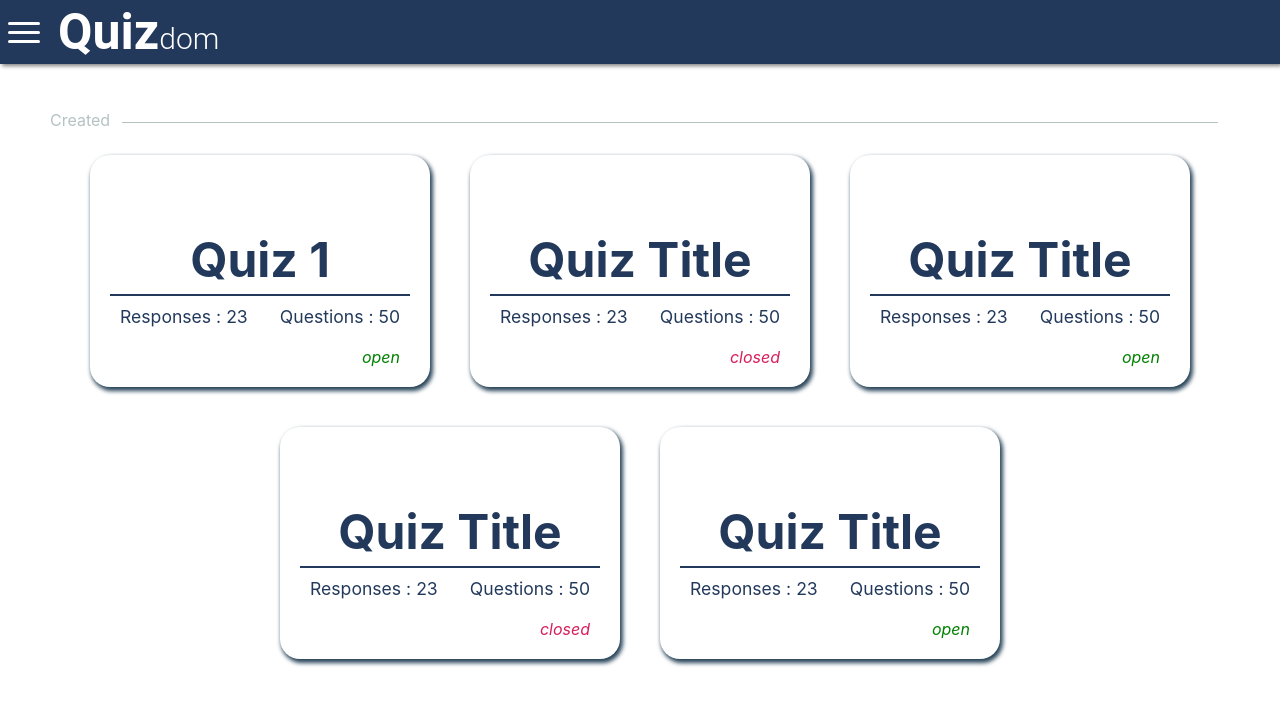
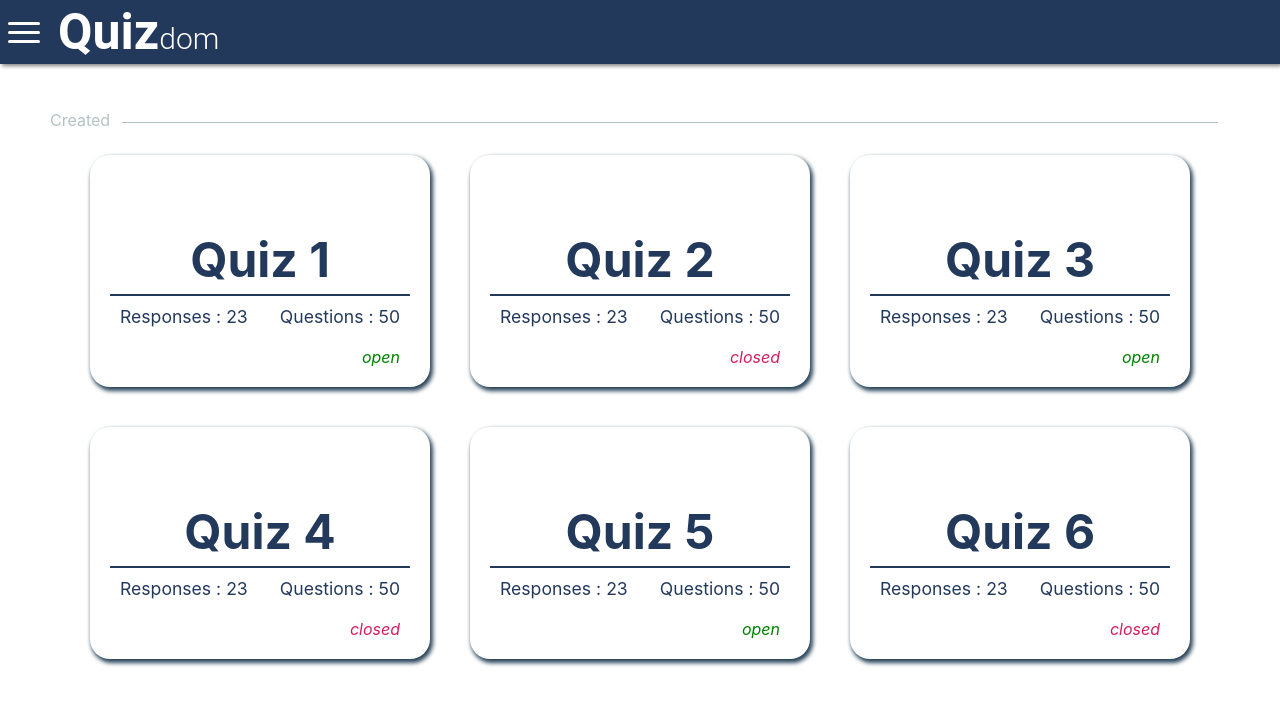
Before and after one commit to andriilysenko-tech/quizdom, a React (Create React App) app in the folder client/: page /dashboard in a window 1280 px wide. Shown: the top 704 px of the page. Built offline with nearby package versions, Linux system fonts and the light colour scheme.

Commit message:
👌 IMPROVE :  Added object of quiz

```diff
--- a/client/src/components/CreatedQuizCard.js
+++ b/client/src/components/CreatedQuizCard.js
@@ -1,16 +1,16 @@
 import React from "react";
 import "./CreatedQuizCard.css";
 
-const CreatedQuizCard = ({ title, responses, questions, isOpen }) => {
+const CreatedQuizCard = ({quiz}) => {
   return (
     <div className="quiz-card">
-      <div id="quiz-title">{title}</div>
+      <div id="quiz-title">{quiz.title}</div>
       <div id="horizontal-line"></div>
       <div id="row">
-        <div id="responses">Responses : {responses}</div>
-        <div id="questions">Questions : {questions}</div>
+        <div id="responses">Responses : {quiz.responses}</div>
+        <div id="questions">Questions : {quiz.questions}</div>
       </div>
-      <div id={isOpen}>{isOpen}</div>
+      <div id={quiz.isOpen}>{quiz.isOpen}</div>
     </div>
   );
 };
--- a/client/src/screens/UserDashboard.js
+++ b/client/src/screens/UserDashboard.js
@@ -15,36 +15,56 @@ const UserDashboard = ({ user }) => {
           <div className="line"></div>
         </div>
         <div className="card-holder">
-          <CreatedQuizCard
-            title="Quiz 1"
-            responses="23"
-            questions="50"
-            isOpen="open"
+        <CreatedQuizCard
+            quiz={
+              {title : "Quiz 1",
+              responses : "23",
+              questions : "50",
+              isOpen : "open"}
+            }
           />
           <CreatedQuizCard
-            title="Quiz Title"
-            responses="23"
-            questions="50"
-            isOpen="closed"
+            quiz={
+              {title : "Quiz 2",
+              responses : "23",
+              questions : "50",
+              isOpen : "closed"}
+            }
           />
           <CreatedQuizCard
-            title="Quiz Title"
-            responses="23"
-            questions="50"
-            isOpen="open"
+            quiz={
+              {title : "Quiz 3",
+              responses : "23",
+              questions : "50",
+              isOpen : "open"}
+            }
           />
           <CreatedQuizCard
-            title="Quiz Title"
-            responses="23"
-            questions="50"
-            isOpen="closed"
+            quiz={
+              {title : "Quiz 4",
+              responses : "23",
+              questions : "50",
+              isOpen : "closed"}
+            }
           />
           <CreatedQuizCard
-            title="Quiz Title"
-            responses="23"
-            questions="50"
-            isOpen="open"
+            quiz={
+              {title : "Quiz 5",
+              responses : "23",
+              questions : "50",
+              isOpen : "open"}
+            }
           />
+          <CreatedQuizCard
+            quiz={
+              {title : "Quiz 6",
+              responses : "23",
+              questions : "50",
+              isOpen : "closed"}
+            }
+          />
+
+
         </div>
       </div>
     </div>
```
